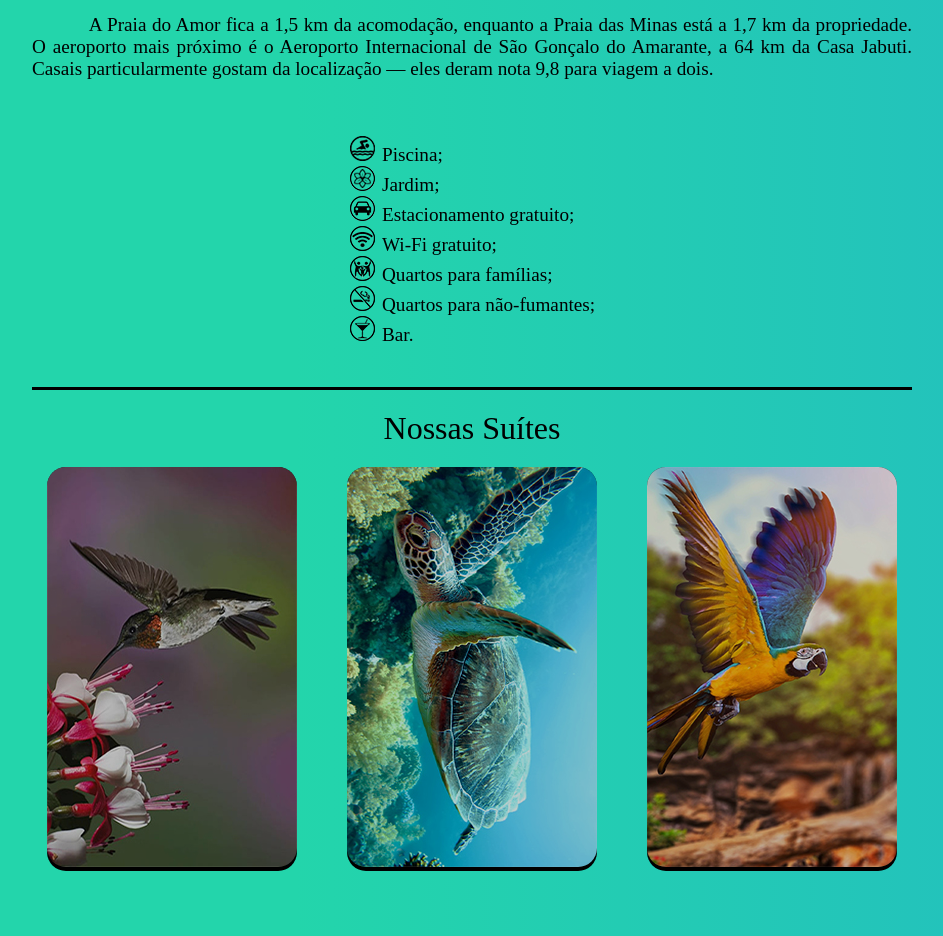
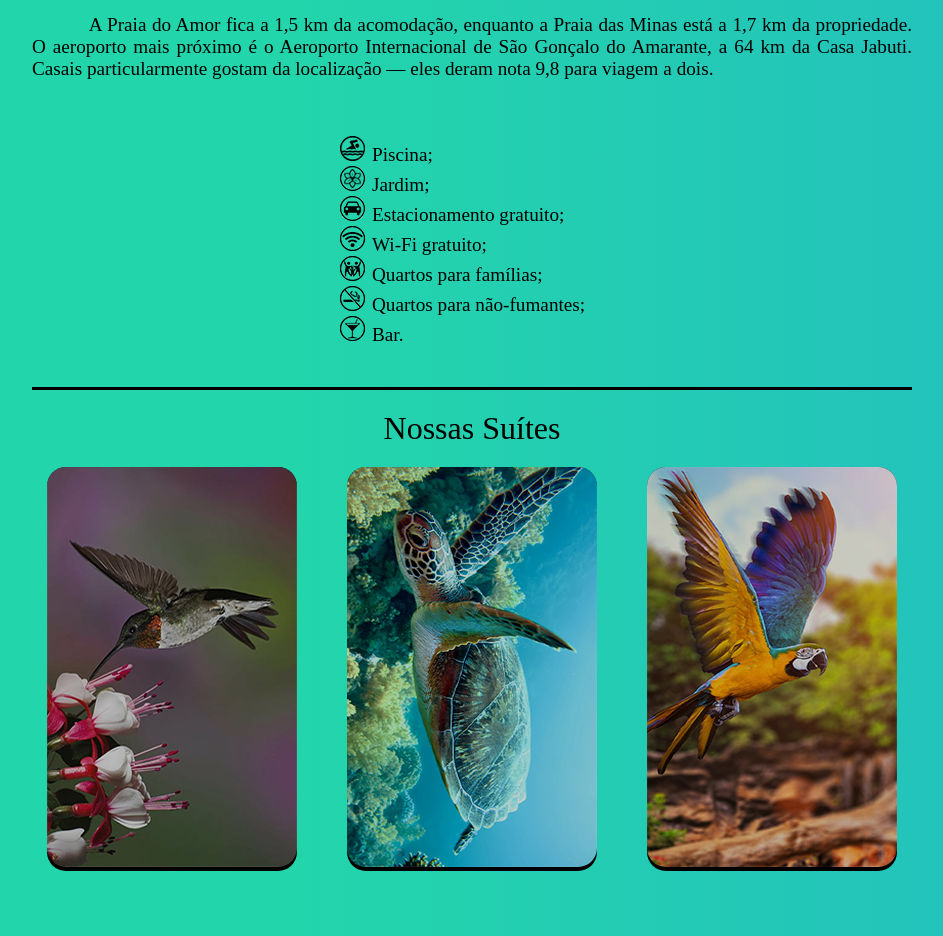
Before and after one commit to AstrOOnauta/Casa-Jabuti, a plain HTML site: page index.html in a window 1280 px wide. Shown: the part 860-1796 px from the top of the page, without its empty margins (168-1111 px from the left). Drawn offline with nearby package versions, Linux system fonts and the light colour scheme; some packages are replaced by stand-ins of ours.

Commit message:
Update main.css

```diff
--- a/css/main.css
+++ b/css/main.css
@@ -157,7 +157,7 @@ button.slick-next {
     max-width: 400px;
 }
 .about2 ul li {
-    max-width: 220px;
+    max-width: 240px;
     font-size: 120%;
     margin: 0 auto;
 }
```
